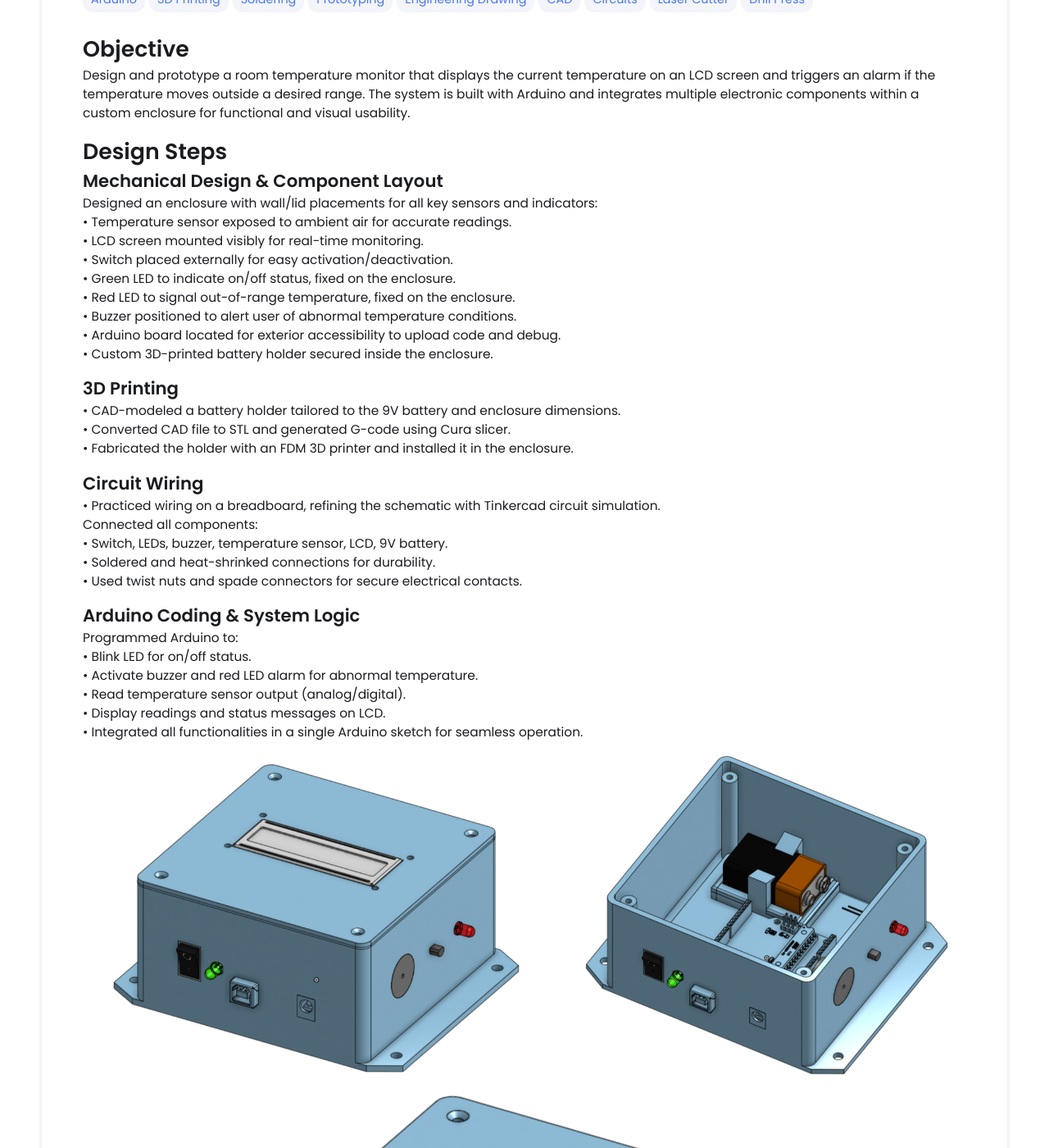
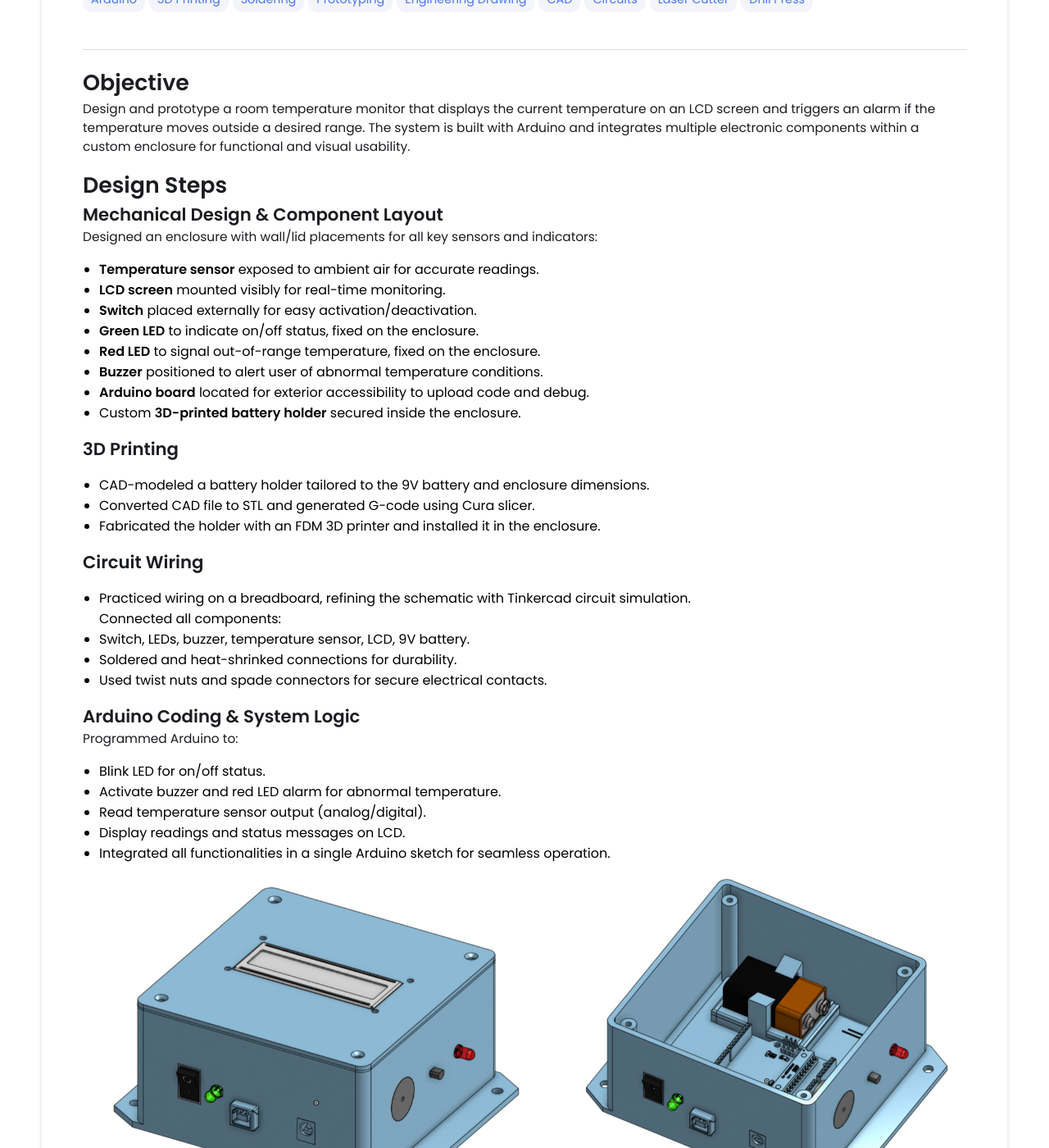
Before and after one commit to michael-vuong/michael-vuong.github.io, a Jekyll site: the page built from _projects/ArduinoTempSensor/index.md, in a window 1280 px wide and 1400 px high, scrolled down 765 px. Shown: the whole window at 82% size. Built offline with Jekyll 4.4.1, drawn with Linux system fonts in a browser that asks for light colours; some of the changed text lies outside the part shown.

```diff
--- a/_projects/ArduinoTempSensor/index.md
+++ b/_projects/ArduinoTempSensor/index.md
@@ -15,41 +15,41 @@ skills:
   - Drill Press
 main-image: /Thumbnail.png
 ---
-
+---
 # Objective
 Design and prototype a room temperature monitor that displays the current temperature on an LCD screen and triggers an alarm if the temperature moves outside a desired range. The system is built with Arduino and integrates multiple electronic components within a custom enclosure for functional and visual usability.
 
 # Design Steps
 ## Mechanical Design & Component Layout
 Designed an enclosure with wall/lid placements for all key sensors and indicators: <br>
-• Temperature sensor exposed to ambient air for accurate readings.<br>
-• LCD screen mounted visibly for real-time monitoring.<br>
-• Switch placed externally for easy activation/deactivation.<br>
-• Green LED to indicate on/off status, fixed on the enclosure.<br>
-• Red LED to signal out-of-range temperature, fixed on the enclosure.<br>
-• Buzzer positioned to alert user of abnormal temperature conditions.<br>
-• Arduino board located for exterior accessibility to upload code and debug.<br>
-• Custom 3D-printed battery holder secured inside the enclosure.<br>
+- **Temperature sensor** exposed to ambient air for accurate readings.<br>
+- **LCD screen** mounted visibly for real-time monitoring.<br>
+- **Switch** placed externally for easy activation/deactivation.<br>
+- **Green LED** to indicate on/off status, fixed on the enclosure.<br>
+- **Red LED** to signal out-of-range temperature, fixed on the enclosure.<br>
+- **Buzzer** positioned to alert user of abnormal temperature conditions.<br>
+- **Arduino board** located for exterior accessibility to upload code and debug.<br>
+- Custom **3D-printed battery holder** secured inside the enclosure.<br>
 
 ## 3D Printing
-• CAD-modeled a battery holder tailored to the 9V battery and enclosure dimensions.<br>
-• Converted CAD file to STL and generated G-code using Cura slicer.<br>
-• Fabricated the holder with an FDM 3D printer and installed it in the enclosure.<br>
+- CAD-modeled a battery holder tailored to the 9V battery and enclosure dimensions.<br>
+- Converted CAD file to STL and generated G-code using Cura slicer.<br>
+- Fabricated the holder with an FDM 3D printer and installed it in the enclosure.<br>
 
 ## Circuit Wiring
-• Practiced wiring on a breadboard, refining the schematic with Tinkercad circuit simulation.<br>
+- Practiced wiring on a breadboard, refining the schematic with Tinkercad circuit simulation.<br>
 Connected all components:<br>
-• Switch, LEDs, buzzer, temperature sensor, LCD, 9V battery.<br>
-• Soldered and heat-shrinked connections for durability.<br>
-• Used twist nuts and spade connectors for secure electrical contacts.<br>
+- Switch, LEDs, buzzer, temperature sensor, LCD, 9V battery.<br>
+- Soldered and heat-shrinked connections for durability.<br>
+- Used twist nuts and spade connectors for secure electrical contacts.<br>
 
 ## Arduino Coding & System Logic
 Programmed Arduino to:<br>
-• Blink LED for on/off status.<br>
-• Activate buzzer and red LED alarm for abnormal temperature.<br>
-• Read temperature sensor output (analog/digital).<br>
-• Display readings and status messages on LCD.<br>
-• Integrated all functionalities in a single Arduino sketch for seamless operation.<br>
+- Blink LED for on/off status.<br>
+- Activate buzzer and red LED alarm for abnormal temperature.<br>
+- Read temperature sensor output (analog/digital).<br>
+- Display readings and status messages on LCD.<br>
+- Integrated all functionalities in a single Arduino sketch for seamless operation.<br>
 
 {% include image-gallery.html images="CADBox.png, CADInsideView.png, CADLid.png" height="400" %}
 
```
Also changed, not shown: other parts of _projects/ArduinoTempSensor/index.md (+1 -1 lines).
